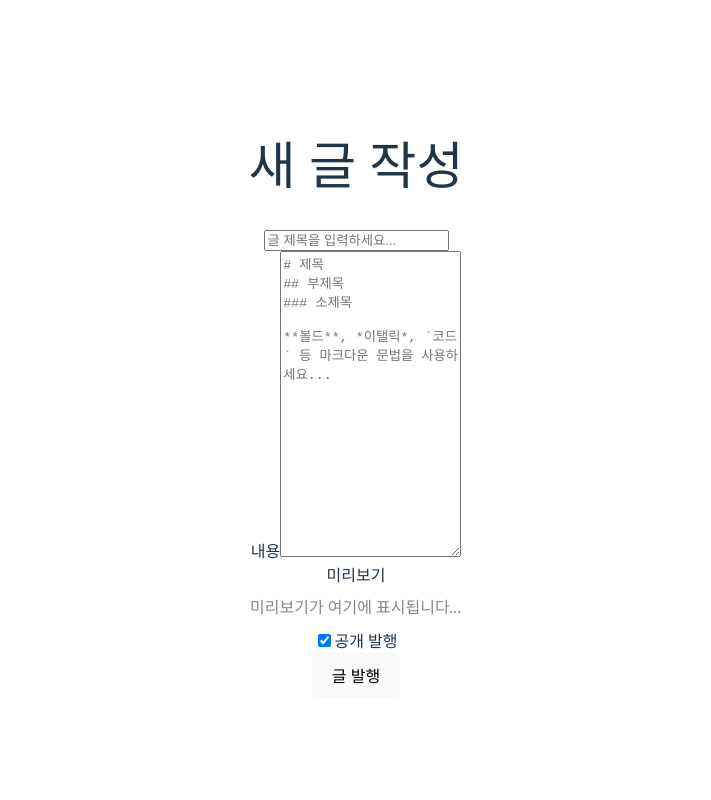
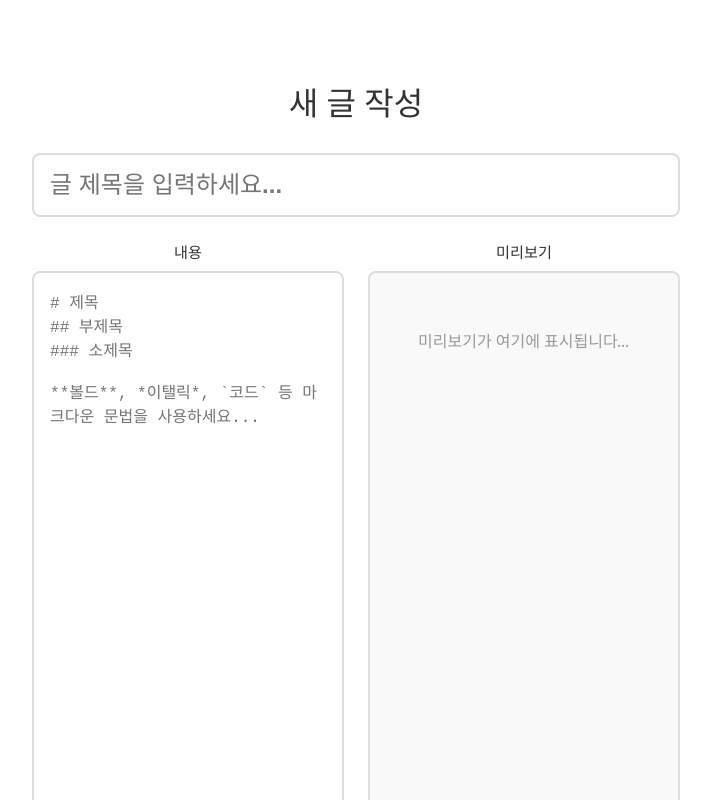
Before and after one commit to tolelom/tolelog, a React (Vite) app: page /editor in a window 1280 px wide. Shown: the top 800 px of the page, without its empty margins (284-995 px from the left). Built offline with nearby package versions, Linux system fonts and the light colour scheme; no server answers.

Commit message:
style: EditorPage 스타일 추가

```diff
--- a/src/pages/EditorPage.css
+++ b/src/pages/EditorPage.css
@@ -1,68 +1,226 @@
-/* 기존 CSS에 추가 */
+.editor-page {
+    padding: 2rem;
+    max-width: 1400px;
+    margin: 0 auto;
+}
 
-/* 미리보기 내부 요소 스타일 */
+.editor-page h1 {
+    font-size: 2rem;
+    margin-bottom: 2rem;
+    color: #333;
+}
+
+.error-message {
+    background-color: #fee;
+    color: #c00;
+    padding: 1rem;
+    border-radius: 8px;
+    margin-bottom: 1rem;
+    border-left: 4px solid #c00;
+}
+
+.success-message {
+    background-color: #efe;
+    color: #0a0;
+    padding: 1rem;
+    border-radius: 8px;
+    margin-bottom: 1rem;
+    border-left: 4px solid #0a0;
+}
+
+.editor-form {
+    display: flex;
+    flex-direction: column;
+    gap: 1.5rem;
+}
+
+.title-section {
+    display: flex;
+    flex-direction: column;
+    gap: 0.5rem;
+}
+
+.title-input {
+    font-size: 1.5rem;
+    font-weight: 600;
+    padding: 1rem;
+    border: 2px solid #ddd;
+    border-radius: 8px;
+    transition: border-color 0.2s;
+}
+
+.title-input:focus {
+    outline: none;
+    border-color: #2188cc;
+}
+
+.editor-container {
+    display: grid;
+    grid-template-columns: 1fr 1fr;
+    gap: 1.5rem;
+    min-height: 600px;
+}
+
+.editor-section,
+.preview-section {
+    display: flex;
+    flex-direction: column;
+    gap: 0.5rem;
+}
+
+.editor-section label,
+.preview-section label {
+    font-weight: 600;
+    color: #333;
+    font-size: 0.95rem;
+}
+
+.editor-section textarea {
+    flex: 1;
+    padding: 1rem;
+    font-size: 1rem;
+    border: 2px solid #ddd;
+    border-radius: 8px;
+    font-family: 'Courier New', monospace;
+    resize: vertical;
+    transition: border-color 0.2s;
+}
+
+.editor-section textarea:focus {
+    outline: none;
+    border-color: #2188cc;
+}
+
+.markdown-preview {
+    flex: 1;
+    padding: 1rem;
+    border: 2px solid #ddd;
+    border-radius: 8px;
+    background-color: #f9f9f9;
+    overflow-y: auto;
+    word-wrap: break-word;
+    line-height: 1.6;
+}
+
+.markdown-preview h1 {
+    font-size: 2rem;
+    margin: 1rem 0 0.5rem 0;
+    color: #333;
+    border-bottom: 2px solid #ddd;
+    padding-bottom: 0.5rem;
+}
+
+.markdown-preview h2 {
+    font-size: 1.5rem;
+    margin: 0.8rem 0 0.4rem 0;
+    color: #555;
+}
+
+.markdown-preview h3 {
+    font-size: 1.2rem;
+    margin: 0.6rem 0 0.3rem 0;
+    color: #777;
+}
+
 .markdown-preview strong {
-    font-weight: bold !important;
-    color: #fff;
+    font-weight: bold;
 }
 
 .markdown-preview em {
-    font-style: italic !important;
-    color: #fff;
+    font-style: italic;
 }
 
 .markdown-preview code {
-    background-color: #333;
-    color: #ffeb3b;
-    padding: 2px 6px;
+    background-color: #f0f0f0;
+    padding: 0.2rem 0.4rem;
     border-radius: 4px;
     font-family: 'Courier New', monospace;
-}
-
-/* 헤딩 스타일 */
-.markdown-preview h1 {
-    color: #fff;
-    font-size: 1.8rem;
-    font-weight: bold;
-    margin: 20px 0 12px 0;
-    border-bottom: 2px solid #555;
-    padding-bottom: 8px;
-}
-
-.markdown-preview h2 {
-    color: #fff;
-    font-size: 1.5rem;
-    font-weight: bold;
-    margin: 16px 0 10px 0;
-    border-bottom: 1px solid #444;
-    padding-bottom: 6px;
-}
-
-.markdown-preview h3 {
-    color: #fff;
-    font-size: 1.2rem;
-    font-weight: bold;
-    margin: 14px 0 8px 0;
+    font-size: 0.9rem;
 }
 
 .markdown-preview p {
-    margin: 8px 0;
-    line-height: 1.6;
-}
-
-.markdown-preview ul,
-.markdown-preview ol {
-    margin: 8px 0;
-    padding-left: 20px;
-}
-
-.markdown-preview li {
-    margin: 4px 0;
+    margin: 0.5rem 0;
 }
 
 .empty-preview {
-    color: #888;
+    color: #999;
+    text-align: center;
+    padding: 2rem;
     font-style: italic;
-    text-align: center;
-    margin-top: 50px;
 }
+
+.button-section {
+    display: flex;
+    justify-content: space-between;
+    align-items: center;
+    padding: 1rem;
+    background-color: #f9f9f9;
+    border-radius: 8px;
+    border: 2px solid #ddd;
+}
+
+.checkbox-group {
+    display: flex;
+    align-items: center;
+}
+
+.checkbox-group label {
+    display: flex;
+    align-items: center;
+    gap: 0.5rem;
+    cursor: pointer;
+    font-weight: normal;
+    margin: 0;
+}
+
+.checkbox-group input[type="checkbox"] {
+    width: 18px;
+    height: 18px;
+    cursor: pointer;
+}
+
+.save-button {
+    padding: 0.75rem 2rem;
+    font-size: 1rem;
+    font-weight: 600;
+    color: white;
+    background-color: #2188cc;
+    border: none;
+    border-radius: 8px;
+    cursor: pointer;
+    transition: background-color 0.2s;
+}
+
+.save-button:hover:not(:disabled) {
+    background-color: #0366d6;
+}
+
+.save-button:disabled {
+    background-color: #ccc;
+    cursor: not-allowed;
+}
+
+/* 반응형 디자인 */
+@media (max-width: 768px) {
+    .editor-container {
+        grid-template-columns: 1fr;
+        min-height: auto;
+    }
+
+    .editor-page {
+        padding: 1rem;
+    }
+
+    .editor-page h1 {
+        font-size: 1.5rem;
+    }
+
+    .button-section {
+        flex-direction: column;
+        gap: 1rem;
+    }
+
+    .save-button {
+        width: 100%;
+    }
+}
```
